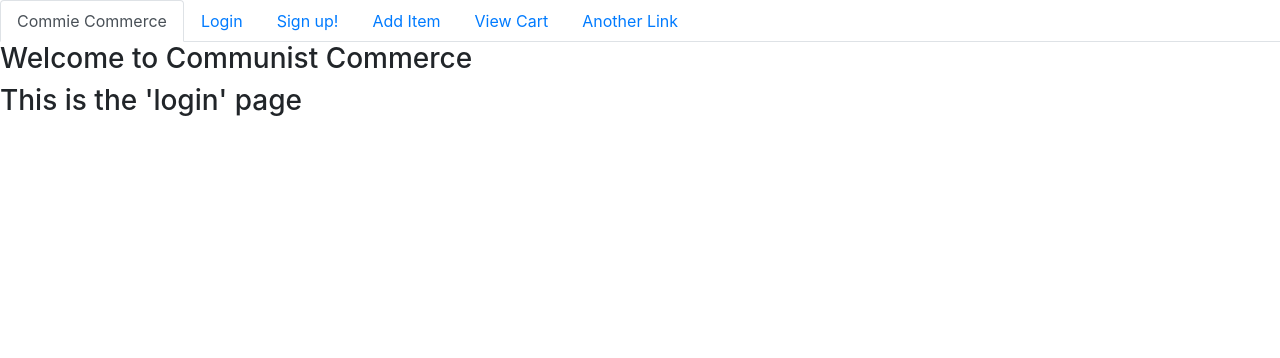
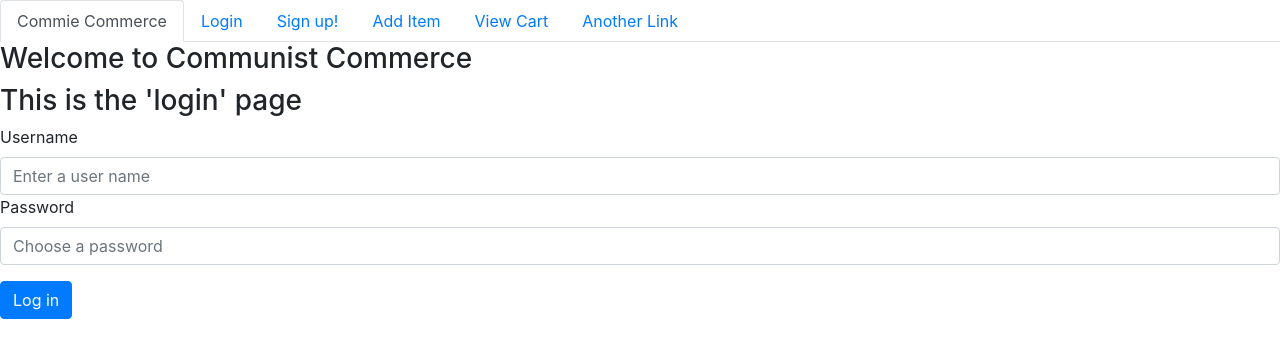
Before and after one commit to siobhankb/ecommerce-app, a Flask app: page /login in a window 1280 px wide. Shown: the top 358 px of the page. Run offline with Flask 2, Linux system fonts and the light colour scheme; some libraries are stand-ins or nearby versions.

Commit message:
login form

```diff
--- a/app/forms.py
+++ b/app/forms.py
@@ -7,9 +7,9 @@ class NewShopperForm(FlaskForm):
     username = StringField('Username', validators=[DataRequired()])
     password = PasswordField('Password', validators=[DataRequired()])
     confirm_pass = PasswordField('Confirm Password', validators=[DataRequired(), EqualTo('password')])
-    submit = SubmitField()
+    submit = SubmitField('Sign up')
 
 class LoginForm(FlaskForm):
     username = StringField('Username', validators=[DataRequired()])
     password = PasswordField('Password', validators=[DataRequired()])
-    submit = SubmitField()
+    submit = SubmitField('Log in')
--- a/app/routes.py
+++ b/app/routes.py
@@ -1,5 +1,5 @@
 from app import app
-from app.forms import NewShopperForm
+from app.forms import NewShopperForm, LoginForm
 from flask import render_template, redirect, url_for, flash
 
 @app.route('/index')
@@ -15,7 +15,9 @@ def signup():
 
 @app.route('/login')
 def login():
-    return render_template('login.html')
+    form = LoginForm()
+
+    return render_template('login.html', form=form)
 
 @app.route('/view-cart')
 def view_cart():
--- a/app/templates/login.html
+++ b/app/templates/login.html
@@ -6,4 +6,20 @@
 
 <h3>This is the 'login' page</h3>
 
+<form method='post'>
+        {{form.csrf_token}}
+        <div>
+
+            {{ form.username.label }}
+            {{ form.username(class='form-control', placeholder='Enter a user name') }}
+
+            {{ form.password.label }}
+            {{ form.password(class='form-control', placeholder='Choose a password') }}
+
+            {{ form.submit(class='btn btn-primary mt-3')}}
+
+        </div>
+
+    </form>
+
 {% endblock %}
```
Also changed, not shown: app/models.py (line endings or trailing spaces).
